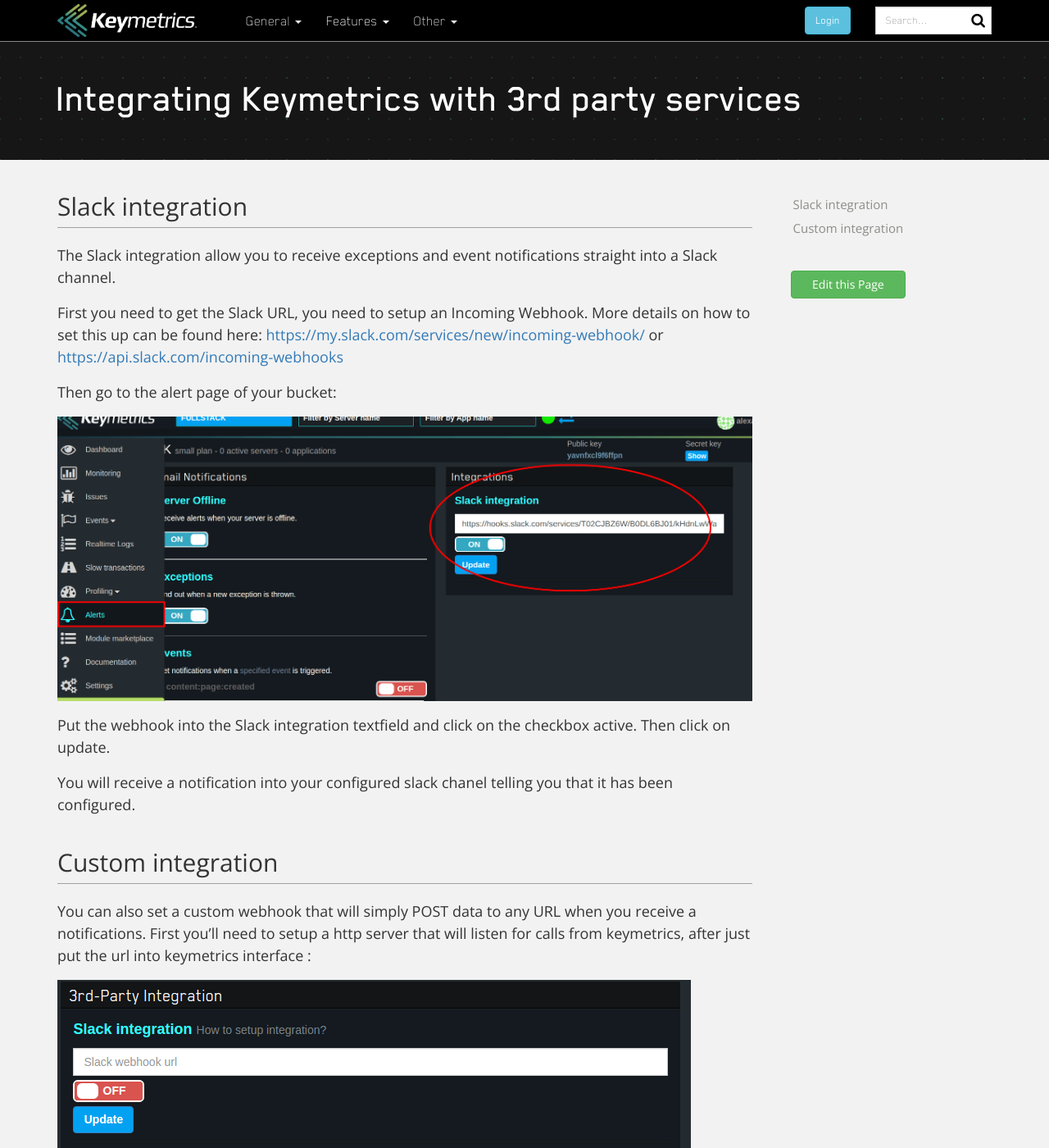
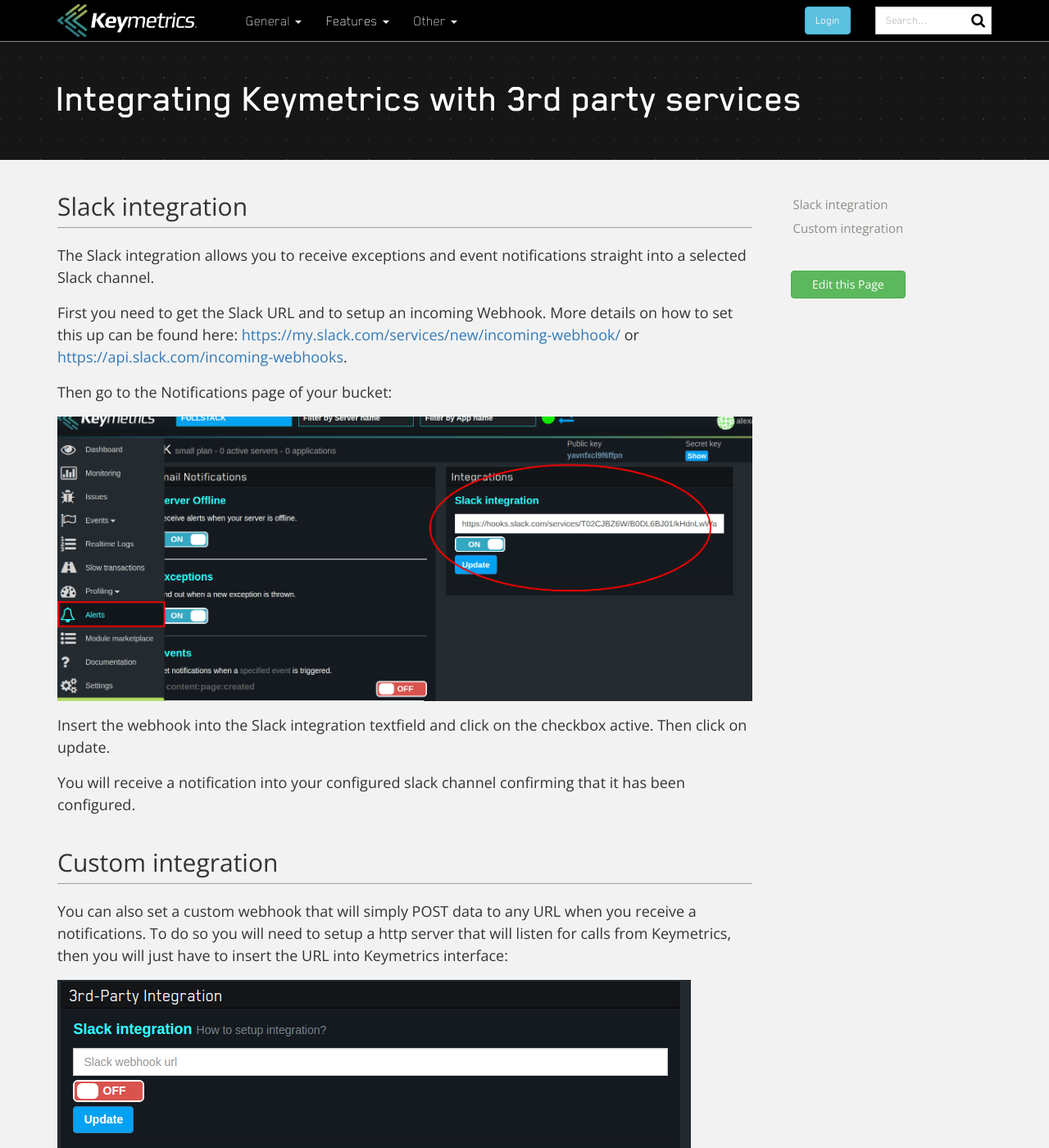
Before and after one commit to keymetrics/keymetrics.github.io, a Jekyll site: the page built from docs/keymetrics/integrations.md, in a window 1280 px wide and 1400 px high. Shown: the whole window at 82% size. Built offline with Jekyll 4.4.1, drawn with Linux system fonts in a browser that asks for light colours; nearby versions of some CDN libraries; a script that is not in the unit is left out; comment, search, counter and statistics services are not loaded; some of the changed text lies outside the part shown.

Commit message:
Update integrations.md

````diff
--- a/docs/keymetrics/integrations.md
+++ b/docs/keymetrics/integrations.md
@@ -7,26 +7,26 @@ permalink: /docs/pages/integrations/
 
 ## Slack integration
 
-The Slack integration allow you to receive exceptions and event notifications straight into a Slack channel.
+The Slack integration allows you to receive exceptions and event notifications straight into a selected Slack channel.
 
-First you need to get the Slack URL, you need to setup an Incoming Webhook. More details on how to set this up can be found here: [https://my.slack.com/services/new/incoming-webhook/](https://my.slack.com/services/new/incoming-webhook/) or [https://api.slack.com/incoming-webhooks](https://api.slack.com/incoming-webhooks)
+First you need to get the Slack URL and to setup an incoming Webhook. More details on how to set this up can be found here: [https://my.slack.com/services/new/incoming-webhook/](https://my.slack.com/services/new/incoming-webhook/) or [https://api.slack.com/incoming-webhooks](https://api.slack.com/incoming-webhooks).
 
-Then go to the alert page of your bucket:
+Then go to the Notifications page of your bucket:
 
 <img src="/images/slack.png" alt="slack integration"/>
 
-Put the webhook into the Slack integration textfield and click on the checkbox active. Then click on update.
+Insert the webhook into the Slack integration textfield and click on the checkbox active. Then click on update.
 
-You will receive a notification into your configured slack chanel telling you that it has been configured.
+You will receive a notification into your configured slack channel confirming that it has been configured.
 
 ## Custom integration
 
 You can also set a custom webhook that will simply POST data to any URL when you receive a notifications.
-First you'll need to setup a http server that will listen for calls from keymetrics, after just put the url into keymetrics interface :
+To do so you will need to setup a http server that will listen for calls from Keymetrics, then you will just have to insert the URL into Keymetrics interface:
 
 <img src="/images/webhooks.png" alt="webhook integration"/>
 
-I just setup a https://requestb.in url (you can setup our own to test all the stuff, its free), this will log all http request that has been done to this url, for example an error that has been thrown :
+I just setup a https://requestb.in URL (don't hesitate to use our own to test the different functionalities, it's free!). This will log all http requests that have been made to this URL. Example of an error that has been thrown:
 
 ```
  {
@@ -61,4 +61,4 @@ I just setup a https://requestb.in url (you can setup our own to test all the st
 }
 ```
 
- So with this you can easily setup an little express server that receive webhook and send SMS or use whatever integration you want to use.
+This will let you easily setup a little express server that can receive webhooks, automatically send SMS or use any integration you want.
````
